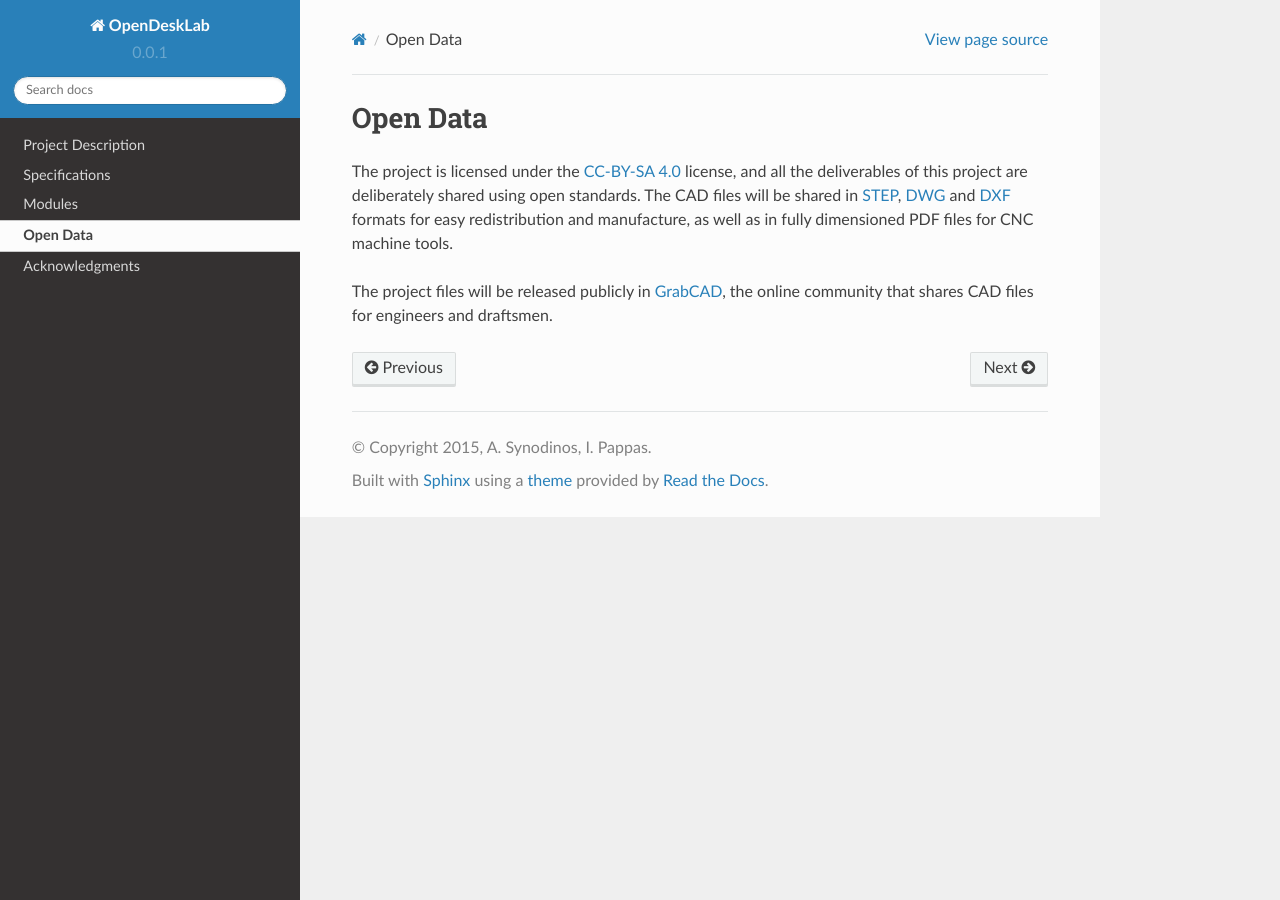
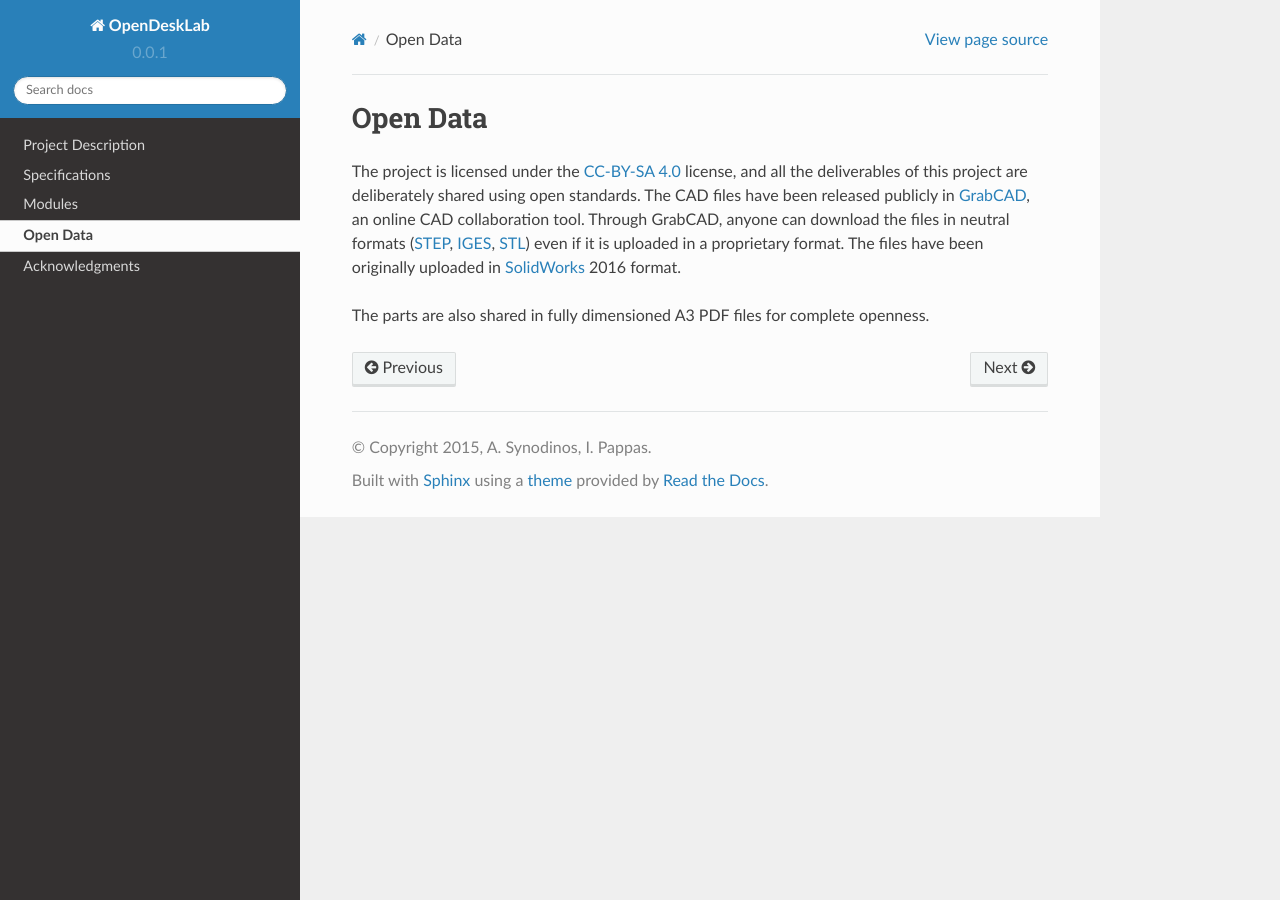
Before and after one commit to ellak-monades-aristeias/OpenDeskLab, a Sphinx documentation site: the page built from docs/include/open_data.rst, in a window 1280 px wide. Built offline with Sphinx 7.4.7 and the Read the Docs theme 2.0.0, drawn with Linux system fonts in a browser that asks for light colours.

Commit message:
Adding new renders and final information

```diff
--- a/docs/include/open_data.rst
+++ b/docs/include/open_data.rst
@@ -2,12 +2,13 @@
 :index:`Open Data`
 ==================
 
-The project is licensed under the `CC-BY-SA 4.0`_ license, and all the deliverables of this project are deliberately shared using open standards. The CAD files will be shared in STEP_, DWG_ and DXF_ formats for easy redistribution and manufacture, as well as in fully dimensioned PDF files for CNC machine tools.
+The project is licensed under the `CC-BY-SA 4.0`_ license, and all the deliverables of this project are deliberately shared using open standards. The CAD files have been released publicly in GrabCAD_, an online CAD collaboration tool. Through GrabCAD, anyone can download the files in neutral formats (STEP_, IGES_, STL_) even if it is uploaded in a proprietary format. The files have been originally uploaded in SolidWorks_ 2016 format.
 
-The project files will be released publicly in GrabCAD_, the online community that shares CAD files for engineers and draftsmen.
+The parts are also shared in fully dimensioned A3 PDF files for complete openness.
 
 .. _CC-BY-SA 4.0: https://creativecommons.org/licenses/by-sa/4.0/legalcode
 .. _STEP: https://en.wikipedia.org/wiki/ISO_10303-21
-.. _DWG: https://en.wikipedia.org/wiki/.dwg
-.. _DXF: https://en.wikipedia.org/wiki/AutoCAD_DXF
-.. _GrabCAD: https://www.grabcad.com/
+.. _IGES: https://en.wikipedia.org/wiki/IGES
+.. _STL: https://en.wikipedia.org/wiki/STL_(file_format)
+.. _GrabCAD: https://grabcad.com/library/opendesklab-2
+.. _SolidWorks: http://www.solidworks.com/
--- a/docs/include/parts/single_cabinet.rst
+++ b/docs/include/parts/single_cabinet.rst
@@ -1,4 +1,3 @@
-.. _single_cabinet:
 :index:`Single Cabinet`
 -----------------------
 
--- a/docs/index.rst
+++ b/docs/index.rst
@@ -7,7 +7,7 @@
 Welcome to OpenDeskLab's documentation!
 =======================================
 
-.. figure::  ../img/OpenDeskLab_room.png
+.. figure::  _static/LabWithWorker.png
    :align:   center
 
 .. toctree::
```
Also changed, not shown: docs/include/parts/sink_cabinet.rst (+27 -28 lines), docs/include/project_description.rst (+6 -3 lines), docs/include/specifications.rst (+12 -6 lines), docs/_static/LabWithWorker.png (added), docs/_static/ShortOpenDeskLab4M.png (added), docs/_static/TallOpenDeskLab3M.png (added), img/OpenDeskLab_room.png (deleted), img/OpenDeskLab_worker.png (deleted), img/single_cabinet/Instructions/all_parts.jpg (deleted), img/single_cabinet/Instructions/step1.jpg (deleted), img/single_cabinet/Instructions/step2.jpg (deleted), img/single_cabinet/side_panel.png (deleted), img/single_cabinet/single_cabinet.png (deleted), 1 other file.
